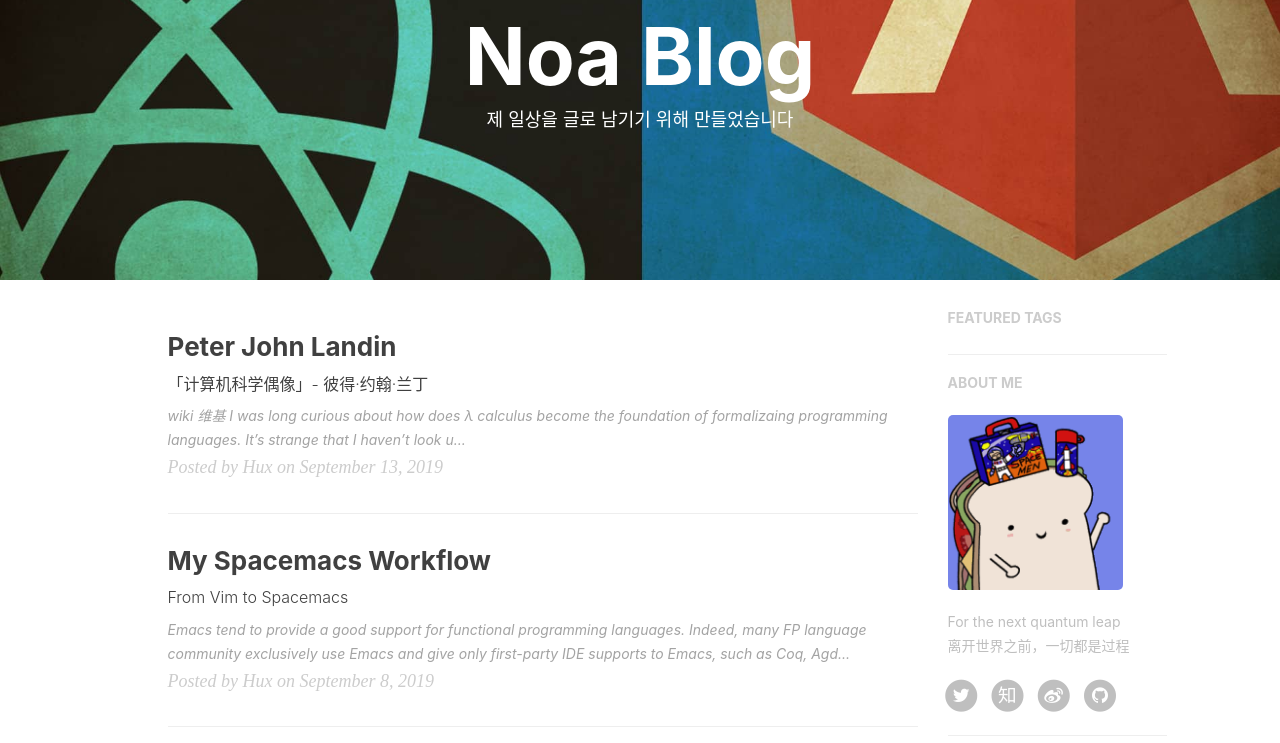
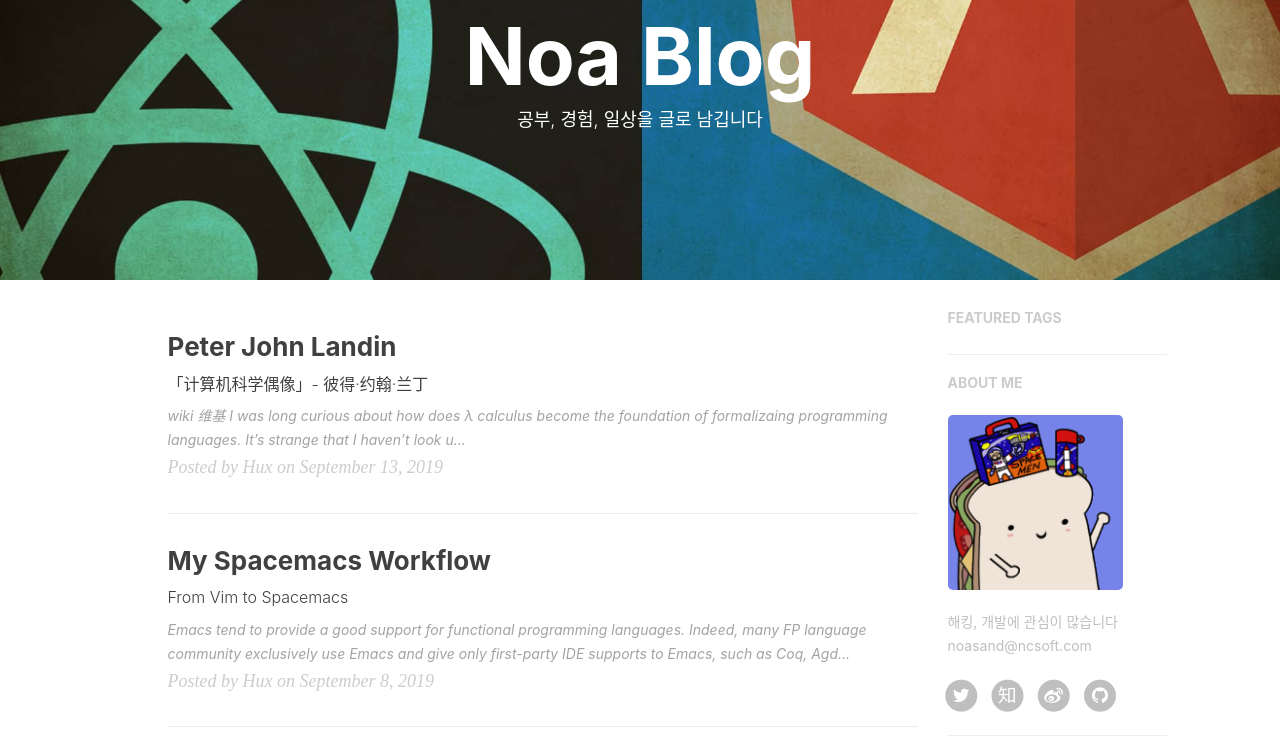
Before and after one commit to noasand/noasand.github.io, a Jekyll site: the page built from index.html, in a window 1280 px wide. Shown: the part 138-881 px from the top of the page. Built offline with Jekyll 4.4.1, drawn with Linux system fonts in a browser that asks for light colours; nearby versions of some CDN libraries; the list of posts is cut into pages by our own code; comment, search, counter and statistics services are not loaded.

Commit message:
edit index

```diff
--- a/_config.yml
+++ b/_config.yml
@@ -72,7 +72,7 @@ ga_domain: huangxuan.me
 
 # Sidebar settings
 sidebar: true                           # whether or not using Sidebar.
-sidebar-about-description: "For the next quantum leap<br>离开世界之前，一切都是过程"
+sidebar-about-description: "해킹, 개발에 관심이 많습니다<br><a href='mailto:noasand@ncsoft.com' target='_top'>noasand@ncsoft.com</a>"
 sidebar-avatar: /img/avatar-hux-ny.jpg      # use absolute URL, seeing it's used in both `/` and `/about/`
 
 
--- a/index.html
+++ b/index.html
@@ -1,6 +1,6 @@
 ---
 layout: page
-description: "제 일상을 글로 남기기 위해 만들었습니다"
+description: "공부, 경험, 일상을 글로 남깁니다"
 ---
 
 {% for post in paginator.posts %}
```
